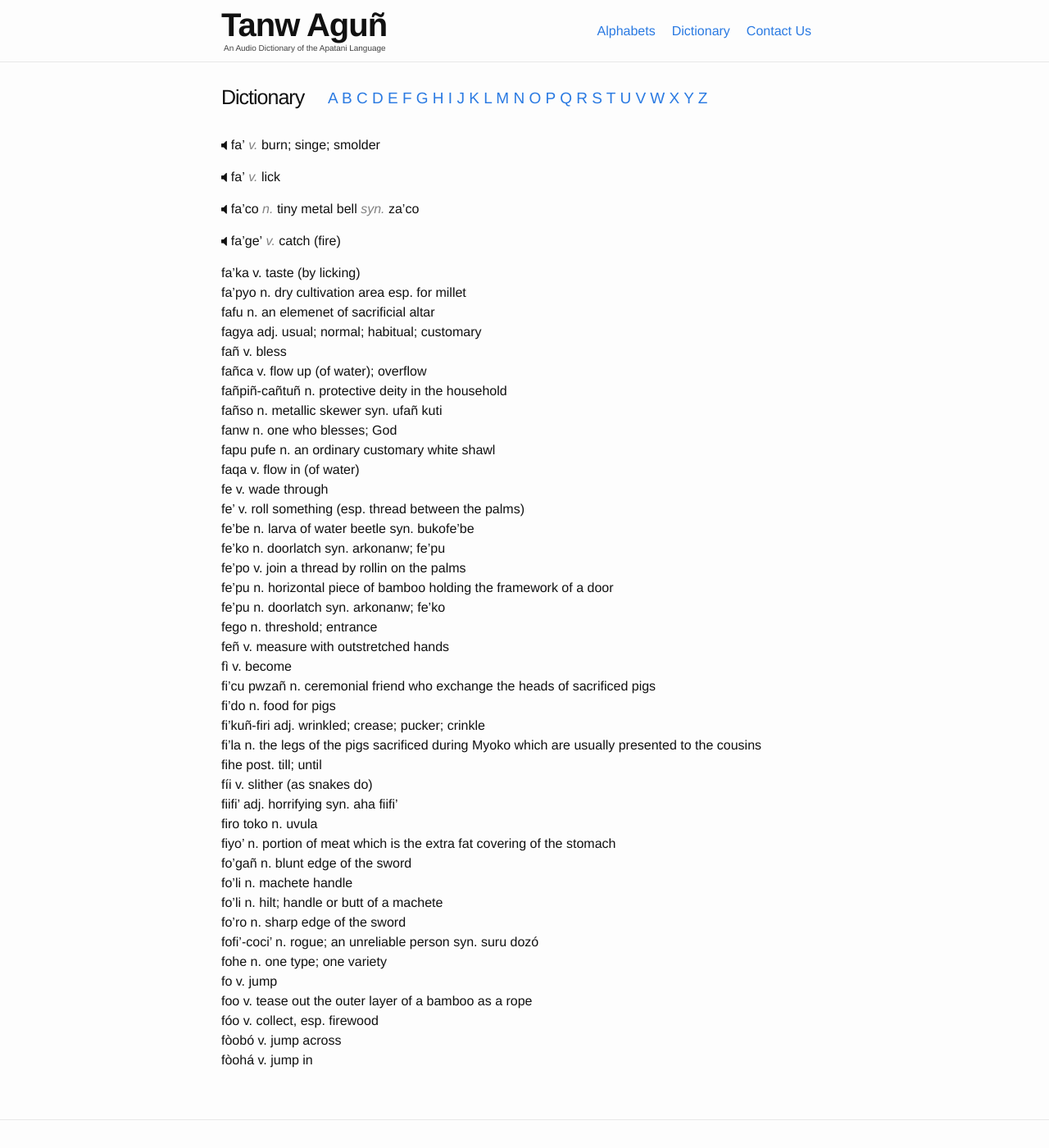
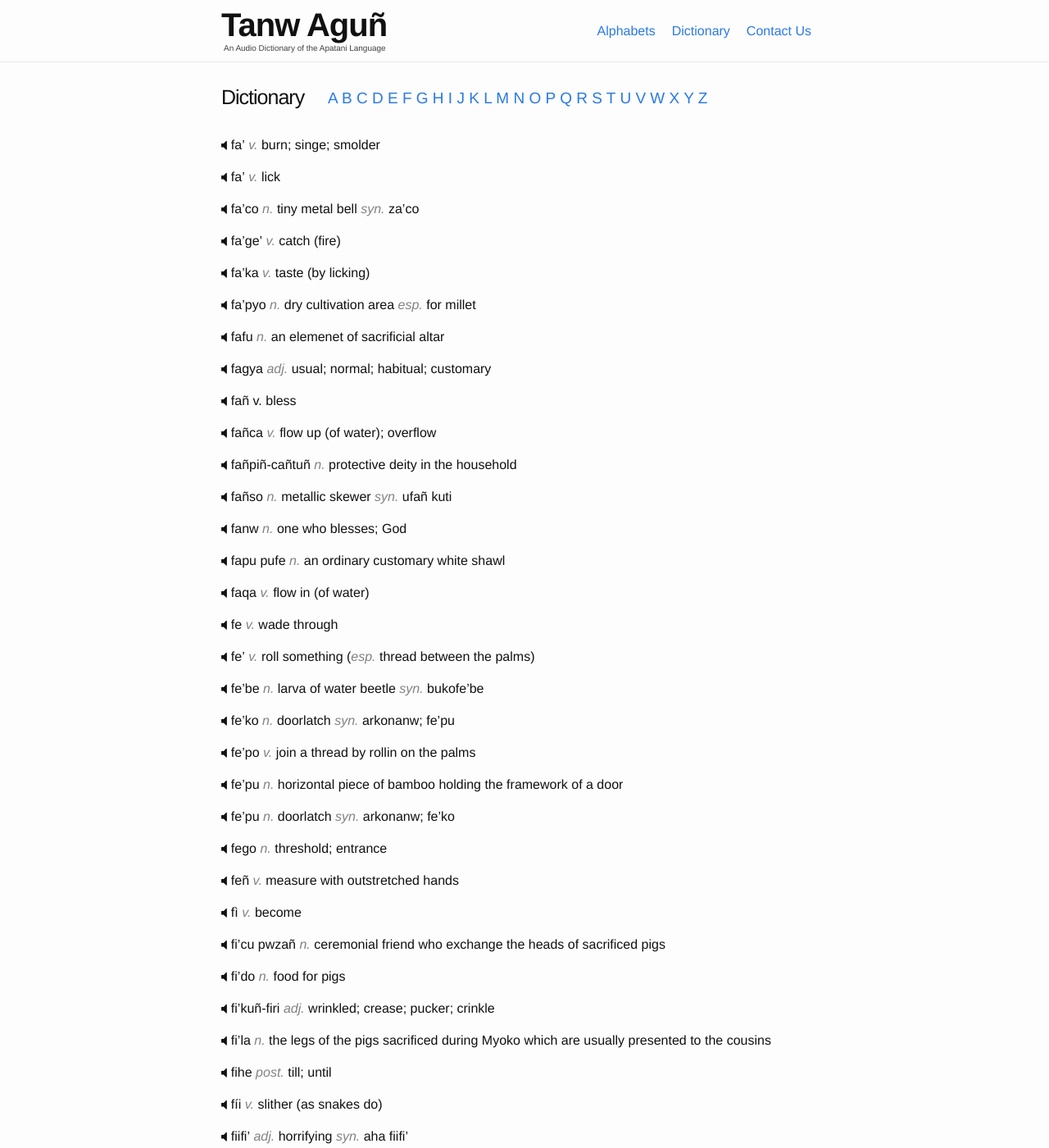
Before and after one commit to hacksparrow/language.apatani.org, a Jekyll site: the page built from dictionary/f.md, in a window 1280 px wide and 1400 px high. Shown: the whole window at 82% size. Built offline with Jekyll 4.4.1, drawn with Linux system fonts in a browser that asks for light colours; nearby versions of some CDN libraries; some of the changed text lies outside the part shown.

Commit message:
Update f.md

```diff
--- a/dictionary/f.md
+++ b/dictionary/f.md
@@ -11,44 +11,84 @@
 
 __fa'ge'__  _v._  catch (fire)
 
-fa'ka v.  taste (by licking)
-fa'pyo  n.  dry cultivation area esp. for millet
-fafu  n.  an elemenet of sacrificial altar
-fagya adj.  usual; normal; habitual; customary
-fañ v.  bless
-fañca v.  flow up (of water); overflow
-fañpiñ-cañtuñ n.  protective deity in the household
-fañso n.  metallic skewer syn.  ufañ kuti
-fanw  n.  one who blesses; God
-fapu pufe n.  an ordinary customary white shawl
-faqa  v.  flow in (of water)
-fe  v.  wade through
-fe' v.  roll something (esp. thread between the palms)
-fe'be n.  larva of water beetle syn.  bukofe'be
-fe'ko n.  doorlatch syn.  arkonanw; fe'pu
-fe'po v.  join a thread by rollin on the palms
-fe'pu n.  horizontal piece of bamboo holding the framework of a door
-fe'pu n.  doorlatch syn.  arkonanw; fe'ko
-fego  n.  threshold; entrance
-feñ v.  measure with outstretched hands
-fì  v.  become
-fi'cu pwzañ n.  ceremonial friend who exchange the heads of sacrificed pigs
-fi'do n.  food for pigs
-fi'kuñ-firi adj.  wrinkled; crease; pucker; crinkle
-fi'la n.  the legs of the pigs sacrificed during Myoko which are usually presented to the cousins
-fihe  post. till; until
-fíi v.  slither (as snakes do)
-fiifi'  adj.  horrifying  syn.  aha fiifi'
-firo toko n.  uvula
-fiyo' n.  portion of meat which is the extra fat covering of the stomach
-fo'gañ  n.  blunt edge of the sword
-fo'li n.  machete handle
-fo'li n.  hilt; handle or butt of a machete
-fo'ro n.  sharp edge of the sword
-fofi'-coci' n.  rogue; an unreliable person syn.  suru dozó
-fohe  n.  one type; one variety
-fo  v.  jump
-foo v.  tease out the outer layer of a bamboo as a rope
-fóo v.  collect, esp. firewood
-fòobó v.  jump across
-fòohá v.  jump in
+__fa'ka__ _v._  taste (by licking)
+
+__fa'pyo__  _n._  dry cultivation area _esp._ for millet
+
+__fafu__  _n._  an elemenet of sacrificial altar
+
+__fagya__ _adj._  usual; normal; habitual; customary
+
+__fañ v.__  bless
+
+__fañca__ _v._  flow up (of water); overflow
+
+__fañpiñ-cañtuñ__ _n._  protective deity in the household
+
+__fañso__ _n._  metallic skewer _syn._  ufañ kuti
+
+__fanw__  _n._  one who blesses; God
+
+__fapu pufe__ _n._  an ordinary customary white shawl
+
+__faqa__  _v._  flow in (of water)
+
+__fe__  _v._  wade through
+
+__fe'__ _v._  roll something (_esp._ thread between the palms)
+
+__fe'be__ _n._  larva of water beetle _syn._  bukofe'be
+
+__fe'ko__ _n._  doorlatch _syn._  arkonanw; fe'pu
+
+__fe'po__ _v._  join a thread by rollin on the palms
+
+__fe'pu__ _n._  horizontal piece of bamboo holding the framework of a door
+
+__fe'pu__ _n._  doorlatch _syn._  arkonanw; fe'ko
+
+__fego__  _n._  threshold; entrance
+
+__feñ__ _v._  measure with outstretched hands
+
+__fì__  _v._  become
+
+__fi'cu pwzañ__ _n._  ceremonial friend who exchange the heads of sacrificed pigs
+
+__fi'do__ _n._  food for pigs
+
+__fi'kuñ-firi__ _adj._  wrinkled; crease; pucker; crinkle
+
+__fi'la__ _n._  the legs of the pigs sacrificed during Myoko which are usually presented to the cousins
+
+__fihe__  _post._ till; until
+
+__fíi__ _v._  slither (as snakes do)
+
+__fiifi'__  _adj._  horrifying  _syn._  aha fiifi'
+
+__firo toko__ _n._  uvula
+
+__fiyo'__ _n._  portion of meat which is the extra fat covering of the stomach
+
+__fo'gañ__  _n._  blunt edge of the sword
+
+__fo'li__ _n._  machete handle
+
+__fo'li__ _n._  hilt; handle or butt of a machete
+
+__fo'ro__ _n._  sharp edge of the sword
+
+__fofi'-coci'__ _n._  rogue; an unreliable person _syn._  suru dozó
+
+__fohe__  _n._  one type; one variety
+
+__fo__  _v._  jump
+
+__foo__ _v._  tease out the outer layer of a bamboo as a rope
+
+__fóo__ _v._  collect, _esp._ firewood
+
+__fòobó__ _v._  jump across
+
+__fòohá__ _v._  jump in
```
